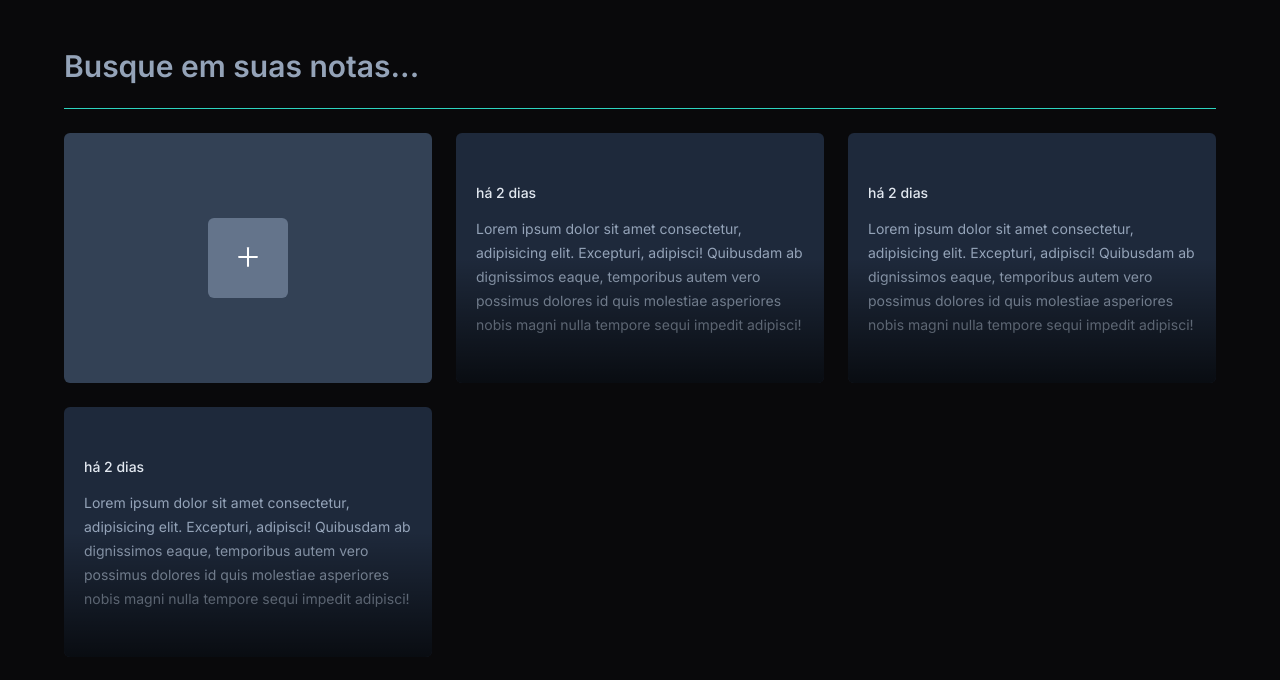
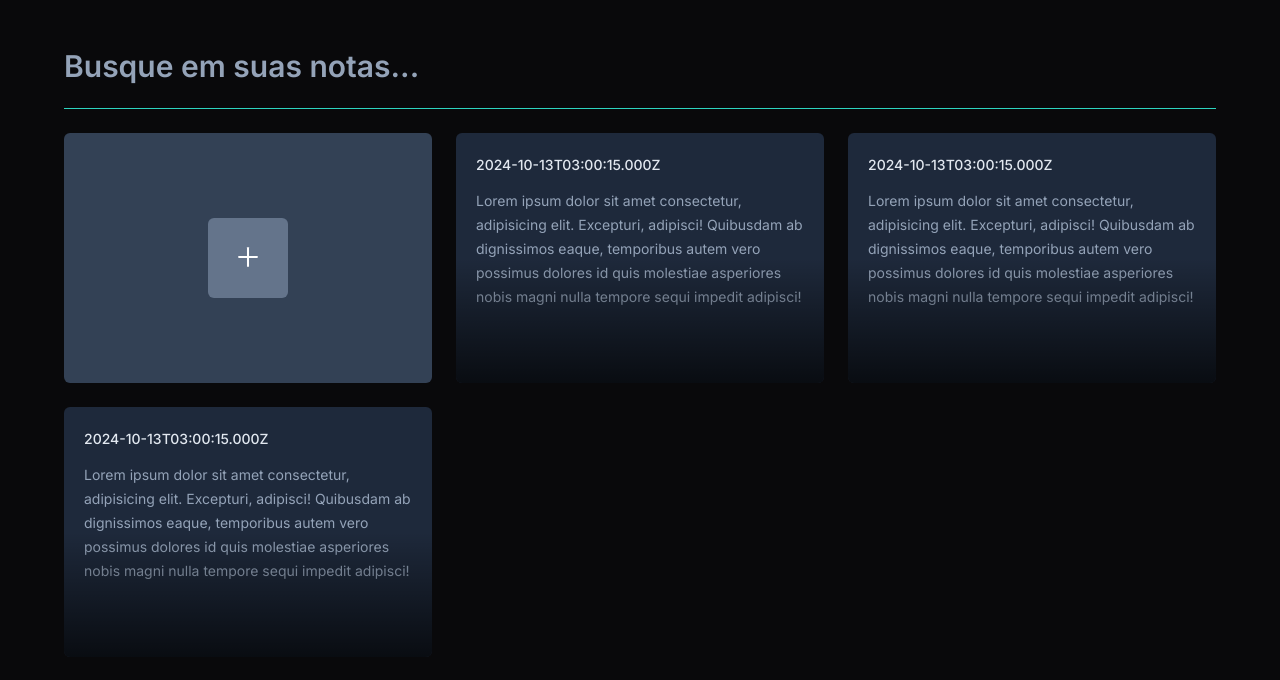
Before and after one commit to Maria-Eduarda90/notes, a React (Vite) app: page / in a window 1280 px wide. Shown: the top 680 px of the page. Built offline with nearby package versions, Linux system fonts and the light colour scheme.

Commit message:
create props component card

```diff
--- a/src/app.tsx
+++ b/src/app.tsx
@@ -17,9 +17,9 @@ export function App() {
       <div className="grid grid-cols-3 gap-6 auto-rows-[250px]">
         <NewCard />
 
-        <Card />
-        <Card />
-        <Card />
+        <Card date={new Date} content='Lorem ipsum dolor sit amet consectetur, adipisicing elit. Excepturi, adipisci! Quibusdam ab dignissimos eaque, temporibus autem vero possimus dolores id quis molestiae asperiores nobis magni nulla tempore sequi impedit adipisci!' />
+        <Card date={new Date} content='Lorem ipsum dolor sit amet consectetur, adipisicing elit. Excepturi, adipisci! Quibusdam ab dignissimos eaque, temporibus autem vero possimus dolores id quis molestiae asperiores nobis magni nulla tempore sequi impedit adipisci!' />
+        <Card date={new Date} content='Lorem ipsum dolor sit amet consectetur, adipisicing elit. Excepturi, adipisci! Quibusdam ab dignissimos eaque, temporibus autem vero possimus dolores id quis molestiae asperiores nobis magni nulla tempore sequi impedit adipisci!' />
       </div>
     </div>
   )
--- a/src/components/card/index.tsx
+++ b/src/components/card/index.tsx
@@ -1,11 +1,16 @@
-export function Card() {
+interface ICard {
+    date: Date;
+    content: string;
+}
+
+export function Card({ date, content }: ICard) {
     return (
-        <button className="rounded-md text-left bg-slate-800 p-5 space-y-3 overflow-hidden relative outline-none hover:ring-2 hover:ring-teal-400 focus-visible:ring-2 focus-visible:ring-teal-400">
+        <button className="rounded-md text-left flex flex-col bg-slate-800 p-5 gap-3 overflow-hidden relative outline-none hover:ring-2 hover:ring-teal-400 focus-visible:ring-2 focus-visible:ring-teal-400">
             <span className='text-sm font-medium leading-6 text-slate-200'>
-                há 2 dias
+                {date.toISOString()}
             </span>
             <p className='text-sm leading-6 text-slate-400'>
-                Lorem ipsum dolor sit amet consectetur, adipisicing elit. Excepturi, adipisci! Quibusdam ab dignissimos eaque, temporibus autem vero possimus dolores id quis molestiae asperiores nobis magni nulla tempore sequi impedit adipisci!
+                {content}
             </p>
 
             <div className='absolute bottom-0 left-0 right-0 h-1/2 bg-gradient-to-t from-black/70 to-black/0 pointer-events-none' />
```
